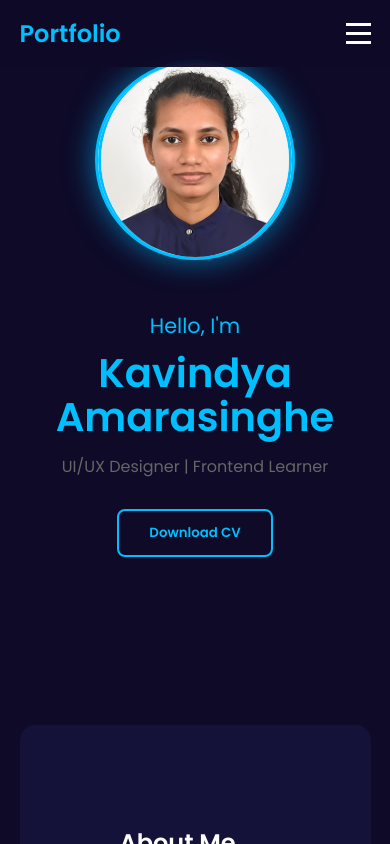
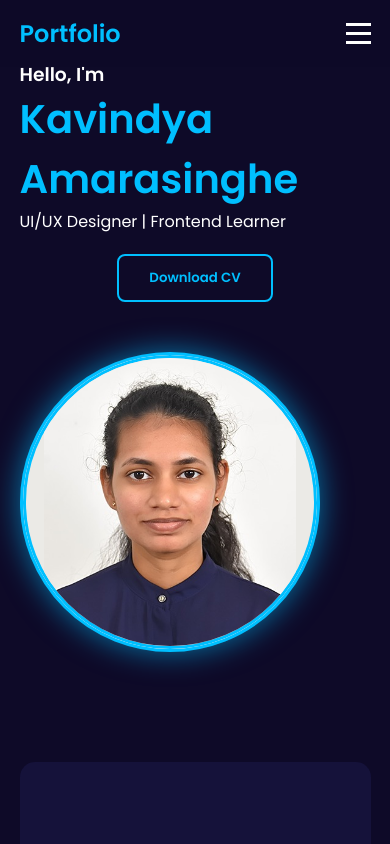
Before and after one commit to KAmarasinghe686/My-portfolio-, a React (Vite) app: page / in a window 390 px wide. Shown: the top 844 px of the page. Built offline with nearby package versions, Linux system fonts and the light colour scheme.

Commit message:
Fix mobile header layout and text visibility

```diff
--- a/src/components/Header.css
+++ b/src/components/Header.css
@@ -1,43 +1,6 @@
-.header {
-  display: flex;
-  align-items: center;
-  justify-content: space-between;
-  gap: 50px;
-  min-height: 80vh;
-  padding: 40px 20px;
-  max-width: 1200px;
-  margin: 0 auto;
-}
-
-.intro {
-  flex: 1;
-  text-align: left;
-}
-
-.intro h3 {
-  font-size: 1.5rem;
-  color: #00BFFF;
-  margin-bottom: 10px;
-  font-weight: 500;
-}
-
-.intro h1 {
-  font-size: 3.5rem;
-  font-weight: 700;
-  margin-bottom: 15px;
-  line-height: 1.1;
-  color: #333;
-}
-
-.intro p {
-  font-size: 1.3rem;
-  color: #666;
-  margin-bottom: 30px;
-}
-
 .header-buttons {
   display: flex;
-  justify-content: flex-start;
+  justify-content: flex-start; /* Changed from center to left */
   margin-top: 30px;
 }
 
@@ -59,6 +22,7 @@
   transform: translateY(-2px);
 }
 
+/* Fix image container to prevent compression */
 .header-img {
   width: 300px;
   height: 300px;
@@ -70,68 +34,12 @@
   align-items: center;
   justify-content: center;
   background: #ebeae6;
-  flex-shrink: 0; /* Prevents image from shrinking */
+
+
 }
 
 .header-img img {
   width: 100%;
   height: 100%;
-  object-fit: cover;
+  object-fit: cover; /* Use 'cover' for filled circle, 'contain' to see full image */
 }
-
-/* Mobile responsive fixes */
-@media (max-width: 768px) {
-  .header {
-    flex-direction: column-reverse; /* Image below text on mobile */
-    text-align: center;
-    gap: 30px;
-    min-height: auto;
-    padding: 60px 20px;
-  }
-
-  .intro {
-    text-align: center;
-  }
-
-  .intro h3 {
-    font-size: 1.3rem;
-  }
-
-  .intro h1 {
-    font-size: 2.5rem; /* Smaller on mobile */
-  }
-
-  .intro p {
-    font-size: 1.1rem;
-  }
-
-  .header-img {
-    width: 250px;
-    height: 250px;
-    margin: 0 auto; /* Center image */
-  }
-
-  .header-buttons {
-    justify-content: center; /* Center button on mobile */
-  }
-}
-
-/* For very small phones */
-@media (max-width: 480px) {
-  .header {
-    padding: 40px 15px;
-  }
-
-  .intro h1 {
-    font-size: 2rem;
-  }
-
-  .intro p {
-    font-size: 1rem;
-  }
-
-  .header-img {
-    width: 200px;
-    height: 200px;
-  }
-}
--- a/src/components/Header.jsx
+++ b/src/components/Header.jsx
@@ -25,7 +25,15 @@ export default function Header() {
       </div>
 
       <div className="header-img">
-        <img src={profile} alt="Kavindya" />
+        <img
+          src={profile}
+          alt="Kavindya"
+          style={{
+            width: '100%',
+            height: '100%',
+            objectFit: 'contain' /* This prevents compression */
+          }}
+        />
       </div>
     </header>
   );
```
